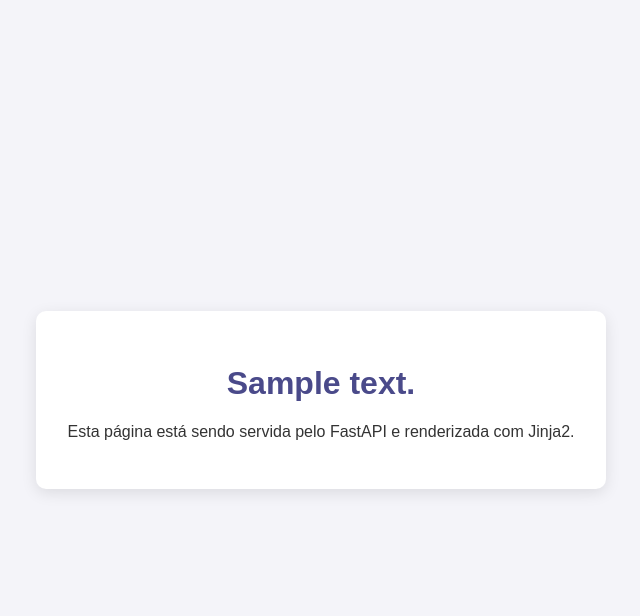
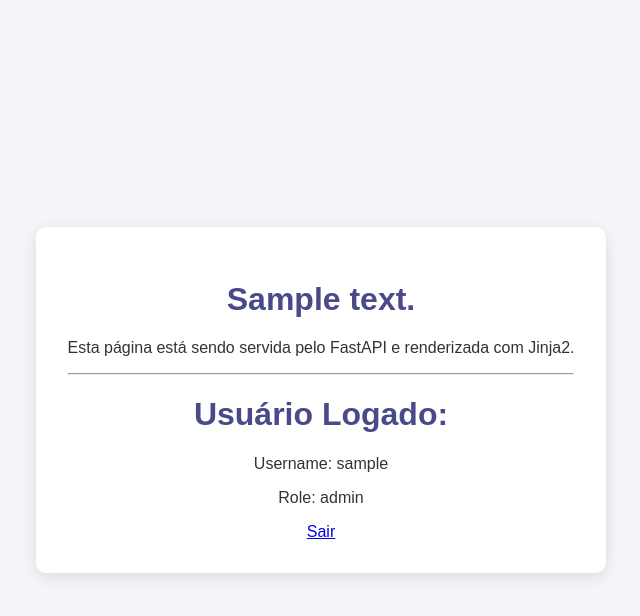
Before and after one commit to guihcostanzi/sistema-avaliacao-bd1, a FastAPI app: template templates/index.html in a window 1280 px wide. Shown: the top 616 px of the page, without its empty margins (319-959 px from the left). Run offline with FastAPI, Linux system fonts and the light colour scheme; the template is opened without the code that fills it: most values are stand-ins (such as "Sample title", 1, 10 or a date in 2020).

Commit message:
Adicionando sessão HTTP, proteção com middleware, verificação de usuário logado.

```diff
--- a/app/main.py
+++ b/app/main.py
@@ -2,6 +2,13 @@ from fastapi import FastAPI, Request
 from fastapi.responses import HTMLResponse
 from fastapi.staticfiles import StaticFiles
 from fastapi.templating import Jinja2Templates
+from fastapi import Depends
+
+# Importa o middleware de sessão
+from starlette.middleware.sessions import SessionMiddleware
+
+# Importa a dependência de segurança, que verifica se o usuário está autenticado
+from app.dependencies import get_usuario_autenticado
 
 # Importação de routers (colocando 'app.' pois estão dentro da pasta app)
 from app.routers import avaliacoes, authentication
@@ -11,6 +18,12 @@ app = FastAPI(
     title="Sistema de Avaliações",
     description="Uma API para criar e gerenciar avaliações, agora de forma organizada!",
     version="0.2.0",
+)
+
+# Adiciona o middleware de sessão ao aplicativo
+app.add_middleware(
+    SessionMiddleware,
+    secret_key="###aasdada>>>^)-8hjnb(^<<<a_ajdasidasidb¨¨¨5$@!!!3213223"
 )
 
 # Configuração de arquivos estáticos e templates
@@ -33,9 +46,10 @@ app.include_router(
 
 # --- Endpoints da Página Principal (Frontend) ---
 @app.get("/home", response_class=HTMLResponse)
-def read_root(request: Request):
+def read_root(request: Request, usuario: dict = Depends(get_usuario_autenticado)):
     context = {
         "request": request,
+        "usuario": usuario,
         "title": "Sistema de Avaliações",
         "welcome_message": "Bem-vindo ao nosso Sistema de Avaliações!"
     }
--- a/templates/index.html
+++ b/templates/index.html
@@ -10,6 +10,13 @@
     <div class="container">
         <h1>{{ welcome_message }}</h1>
         <p>Esta página está sendo servida pelo FastAPI e renderizada com Jinja2.</p>
+        <hr>
+        <div class="user">
+            <h1>Usuário Logado:</h1>
+            <p>Username: {{usuario.username}}</p>
+            <p>Role: {{usuario.role}}</p>
+        </div>
+        <a href="{{ url_for('logout') }}">Sair</a>
     </div>
 </body>
 </html>
```
Also changed, not shown: app/dependencies.py (added, +17 -0 lines), app/routers/authentication.py (+13 -0 lines).
